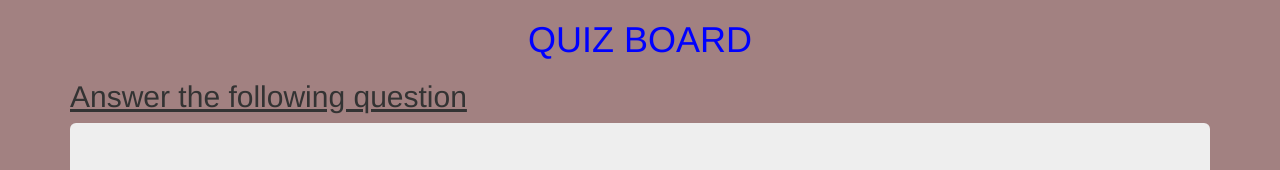
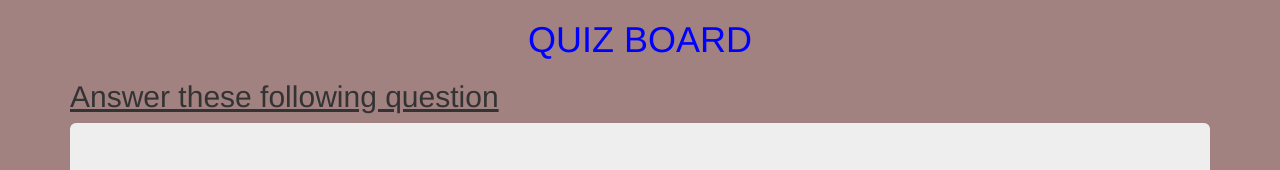
Before and after one commit to Amiredin/Quiz-board, a plain HTML site: page index.html in a window 1280 px wide. Shown: the top 170 px of the page. Drawn offline with nearby package versions, Linux system fonts and the light colour scheme.

Commit message:
add changes

```diff
--- a/index.html
+++ b/index.html
@@ -11,7 +11,7 @@
     <div class="container">
       <form id="quizz">
       <h1>QUIZ BOARD</h1>
-    <u><h2>Answer the following question</h2></u>
+    <u><h2>Answer these following question</h2></u>
     <div class="jumbotron">  <p>1.which of the following array function calls a function for each elements in the array</p>
 
         <div class="radio">
```
